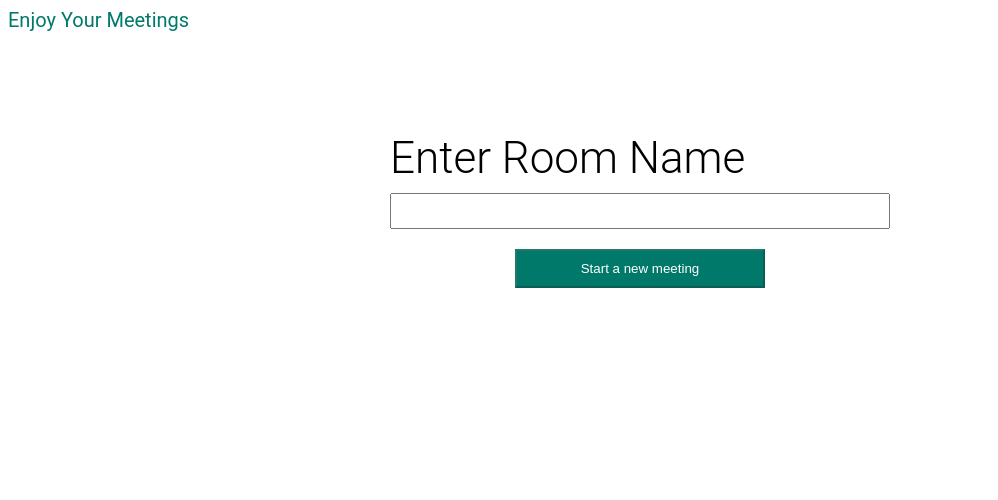
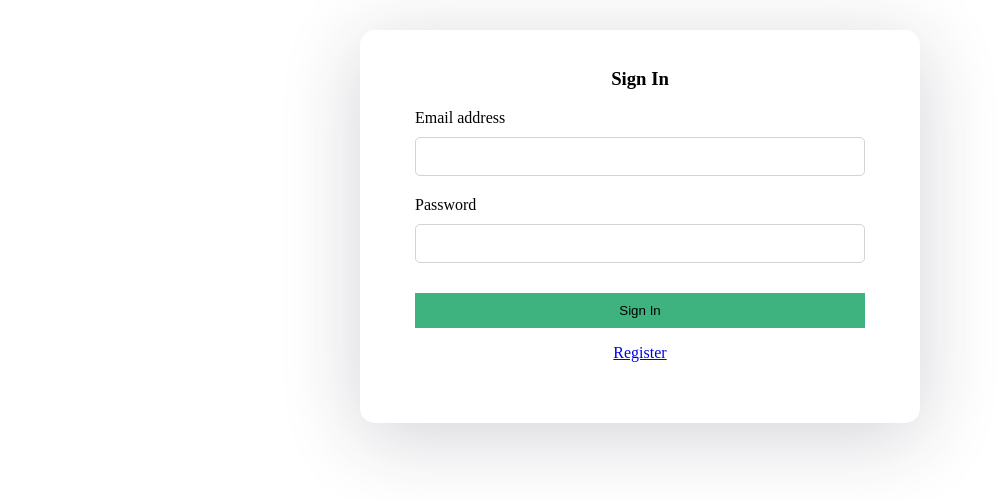
Before and after one commit to manvigautam09/calling-app, a Vue app: page / in a window 1280 px wide. Shown: the top 500 px of the page, without its empty margins (0-998 px from the left). Built offline with nearby package versions, Linux system fonts and the light colour scheme; no server answers.

Commit message:
made the basic ui for login and signup and added firebase

```diff
--- a/package.json
+++ b/package.json
@@ -10,6 +10,7 @@
   "dependencies": {
     "agora-rtc-sdk": "^3.3.1",
     "core-js": "^3.6.5",
+    "firebase": "^8.7.0",
     "uuid": "^8.3.2",
     "vue": "^3.0.0",
     "vue-router": "4"
--- /dev/null
+++ b/src/Views/Login/index.vue
@@ -0,0 +1,188 @@
+<template>
+  <div className="vue-tempalte">
+    <form className="inner-block">
+      <h3>Sign In</h3>
+
+      <div className="form-group">
+        <label>Email address</label>
+        <input type="email" className="form-control" />
+      </div>
+
+      <div className="form-group">
+        <label>Password</label>
+        <input type="password" className="form-control" />
+      </div>
+
+      <button
+        type="button"
+        className="button-styles"
+        @click="handleButtonClick"
+      >
+        Sign In
+      </button>
+
+      <p className="login-signUp-link">
+        <router-link to="/signup">Register</router-link>
+      </p>
+
+      <!--
+      <p className="forgot-password">
+        <router-link to="/forgot-password">Forgot password ?</router-link>
+      </p> -->
+
+      <!-- <div className="social-icons">
+        <ul>
+          <li>
+            <a href="#"><i className="fa fa-google"></i></a>
+          </li>
+          <li>
+            <a href="#"><i className="fa fa-facebook"></i></a>
+          </li>
+          <li>
+            <a href="#"><i className="fa fa-twitter"></i></a>
+          </li>
+        </ul>
+      </div> -->
+    </form>
+  </div>
+</template>
+
+<script>
+export default {
+  name: 'Login',
+  data() {
+    return {};
+  },
+  methods: {
+    handleButtonClick(e) {
+      console.log('###', e);
+    }
+  }
+};
+</script>
+
+<style scoped>
+.vue-tempalte {
+  height: 95vh;
+}
+
+/* .navbar-light {
+  background-color: #ffffff;
+  box-shadow: 0px 14px 80px rgba(34, 35, 58, 0.2);
+} */
+
+.inner-block {
+  width: 450px;
+  margin: auto;
+  background: #ffffff;
+  box-shadow: 0px 14px 80px rgba(34, 35, 58, 0.2);
+  padding: 40px 55px 45px 55px;
+  border-radius: 15px;
+  transition: all 0.3s;
+  margin-top: 30px;
+}
+
+h3 {
+  text-align: center;
+  margin: 0;
+  line-height: 1;
+  padding-bottom: 20px;
+}
+
+label {
+  font-weight: 500;
+}
+
+/* .forgot-password,
+.forgot-password a {
+  text-align: right;
+  font-size: 13px;
+  padding-top: 10px;
+  color: #7a7a7a;
+  margin: 0;
+}
+
+.forgot-password a {
+  color: #2554ff;
+} */
+
+/* .social-icons {
+  text-align: center;
+  font-family: 'Open Sans';
+  font-weight: 300;
+  font-size: 1.5em;
+  color: #222222;
+} */
+
+.form-control {
+  margin-bottom: 20px;
+  margin-top: 10px;
+  height: 35px;
+  border: solid 1px lightgray;
+  border-radius: 5px;
+}
+
+.button-styles {
+  display: flex;
+  width: 100%;
+  margin-top: 10px;
+  padding-top: 5px;
+  padding-bottom: 5px;
+  align-items: center;
+  justify-content: center;
+  background-color: #3eb37f;
+  border: solid 1px #3eb37f;
+  height: 35px;
+  cursor: pointer;
+}
+
+.form-group {
+  display: flex;
+  flex-direction: column;
+}
+
+.login-signUp-link {
+  width: 100%;
+  display: flex;
+  align-items: center;
+  justify-content: center;
+}
+
+/* .social-icons ul {
+  list-style: none;
+  margin: 0;
+  padding: 0;
+}
+.social-icons ul li {
+  display: inline-block;
+  zoom: 1;
+  width: 65px;
+  vertical-align: middle;
+  border: 1px solid #e3e8f9;
+  font-size: 15px;
+  height: 40px;
+  line-height: 40px;
+  margin-right: 5px;
+  background: #f4f6ff;
+}
+
+.social-icons ul li a {
+  display: block;
+  font-size: 1.4em;
+  margin: 0 5px;
+  text-decoration: none;
+}
+.social-icons ul li a i {
+  -webkit-transition: all 0.2s ease-in;
+  -moz-transition: all 0.2s ease-in;
+  -o-transition: all 0.2s ease-in;
+  -ms-transition: all 0.2s ease-in;
+  transition: all 0.2s ease-in;
+}
+
+.social-icons ul li a:focus i,
+.social-icons ul li a:active i {
+  transition: none;
+  color: #222222;
+} */
+</style>
--- /dev/null
+++ b/src/Views/SignUp/index.vue
@@ -0,0 +1,105 @@
+<template>
+  <div className="vue-tempalte">
+    <form className="inner-block">
+      <h3>Sign Up</h3>
+
+      <div className="form-group">
+        <label>Email address</label>
+        <input type="email" className="form-control" />
+      </div>
+
+      <div className="form-group">
+        <label>Password</label>
+        <input type="password" className="form-control" />
+      </div>
+
+      <button
+        type="button"
+        className="button-styles"
+        @click="handleButtonClick"
+      >
+        Sign Up
+      </button>
+
+      <p className="login-signUp-link">
+        <router-link to="/login">Login</router-link>
+      </p>
+    </form>
+  </div>
+</template>
+
+<script>
+export default {
+  name: 'SignUp',
+  data() {
+    return {};
+  },
+  methods: {
+    handleButtonClick(e) {
+      console.log('###', e);
+    }
+  }
+};
+</script>
+
+<style scoped>
+.vue-tempalte {
+  height: 95vh;
+}
+
+.inner-block {
+  width: 450px;
+  margin: auto;
+  background: #ffffff;
+  box-shadow: 0px 14px 80px rgba(34, 35, 58, 0.2);
+  padding: 40px 55px 45px 55px;
+  border-radius: 15px;
+  transition: all 0.3s;
+  margin-top: 30px;
+}
+
+h3 {
+  text-align: center;
+  margin: 0;
+  line-height: 1;
+  padding-bottom: 20px;
+}
+
+label {
+  font-weight: 500;
+}
+
+.form-control {
+  margin-bottom: 20px;
+  margin-top: 10px;
+  height: 35px;
+  border: solid 1px lightgray;
+  border-radius: 5px;
+}
+
+.button-styles {
+  display: flex;
+  width: 100%;
+  margin-top: 10px;
+  padding-top: 5px;
+  padding-bottom: 5px;
+  align-items: center;
+  justify-content: center;
+  background-color: #3eb37f;
+  border: solid 1px #3eb37f;
+  height: 35px;
+  cursor: pointer;
+}
+
+.form-group {
+  display: flex;
+  flex-direction: column;
+}
+
+.login-signUp-link {
+  width: 100%;
+  display: flex;
+  align-items: center;
+  justify-content: center;
+}
+</style>
--- /dev/null
+++ b/src/firebase.js
@@ -0,0 +1,19 @@
+import firebase from 'firebase/app';
+import 'firebase/auth';
+
+const firebaseConfig = {
+  apiKey: 'AIzaSyCLe0nYlxcc_a8TSosPi4BSy-9YLOb6shA',
+  authDomain: 'photo-editing-web-app.firebaseapp.com',
+  databaseURL: 'https://photo-editing-web-app.firebaseio.com',
+  projectId: 'photo-editing-web-app',
+  storageBucket: 'photo-editing-web-app.appspot.com',
+  messagingSenderId: '408375566573',
+  appId: '1:408375566573:web:13e8dd415846573ef6ece4',
+  measurementId: 'G-LEQ801PHGG'
+};
+
+firebase.initializeApp(firebaseConfig);
+
+const auth = firebase.auth();
+
+export { auth };
--- a/src/main.js
+++ b/src/main.js
@@ -1,8 +1,24 @@
 import { createApp } from 'vue';
+
 import App from './App.vue';
+import router from './router';
+import { auth } from './firebase';
 
-import router from './router';
+let app;
+router.beforeEach((to, from, next) => {
+  const requiresAuth = to.matched.some((x) => x.meta.requiresAuth);
 
-createApp(App)
-  .use(router)
-  .mount('#app');
+  if (requiresAuth && !auth.currentUser) {
+    next('/login');
+  } else {
+    next();
+  }
+});
+
+auth.onAuthStateChanged(() => {
+  if (!app) {
+    app = createApp(App)
+      .use(router)
+      .mount('#app');
+  }
+});
--- a/src/router/index.js
+++ b/src/router/index.js
@@ -2,11 +2,30 @@ import { createWebHistory, createRouter } from 'vue-router';
 
 import Home from '../Views/Home';
 import Room from '../Views/Room';
+import Login from '../Views/Login';
+import SignUp from '../Views/SignUp';
 import PageNotFound from '../Views/PageNotFound';
 
 const routes = [
-  { path: '/', name: 'Home', component: Home },
-  { path: '/room/:roomName/:id', name: 'Room', component: Room },
+  {
+    path: '/dashboard',
+    name: 'Home',
+    component: Home,
+    meta: {
+      requiresAuth: true
+    }
+  },
+  { path: '/', component: Login },
+  { path: '/login', component: Login },
+  { path: '/signup', component: SignUp },
+  {
+    path: '/room/:roomName/:id',
+    name: 'Room',
+    component: Room,
+    meta: {
+      requiresAuth: true
+    }
+  },
   { path: '/:pathMatch(.*)', component: PageNotFound },
   { path: '/:pathMatch(.*)*', component: PageNotFound }
 ];
```
Also changed, not shown: 1 other file (tests, documents, lock files or other folders).
